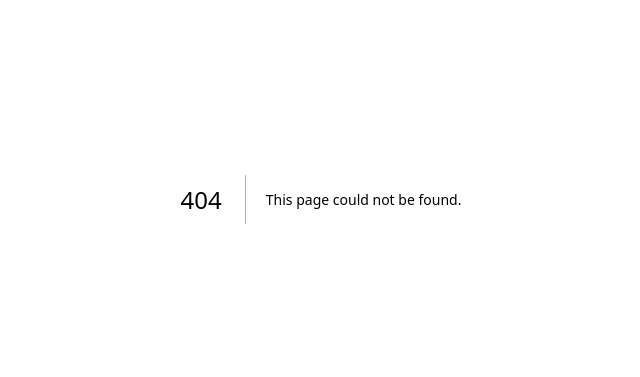
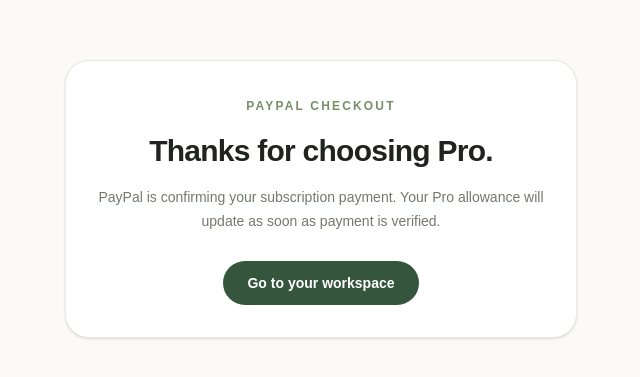
Before and after one commit to gragra198969-rgb/ai-ad-generator, a Next.js app: page /paypal/return in a window 1280 px wide. Before the commit this address had no page. Shown: the part 201-578 px from the top of the page, without its empty margins (319-959 px from the left). Built offline with nearby package versions, Linux system fonts and the light colour scheme.

Commit message:
Add PayPal subscription checkout: add app/paypal/return/page.tsx

```diff
--- /dev/null
+++ b/app/paypal/return/page.tsx
@@ -0,0 +1,18 @@
+import Link from "next/link";
+
+export default function PayPalReturnPage() {
+  return (
+    <main className="flex min-h-screen items-center justify-center bg-[#fbfaf8] px-5 py-16 text-[#20231f]">
+      <section className="w-full max-w-lg rounded-3xl border border-[#e8eae3] bg-white p-8 text-center shadow-sm">
+        <span className="text-xs font-semibold uppercase tracking-[.18em] text-[#779067]">PayPal checkout</span>
+        <h1 className="mt-4 text-3xl font-semibold tracking-tight">Thanks for choosing Pro.</h1>
+        <p className="mt-4 text-sm leading-6 text-[#73796e]">
+          PayPal is confirming your subscription payment. Your Pro allowance will update as soon as payment is verified.
+        </p>
+        <Link href="/dashboard" className="mt-7 inline-flex rounded-full bg-[#35563c] px-6 py-3 text-sm font-semibold text-white hover:bg-[#28452f]">
+          Go to your workspace
+        </Link>
+      </section>
+    </main>
+  );
+}
```
